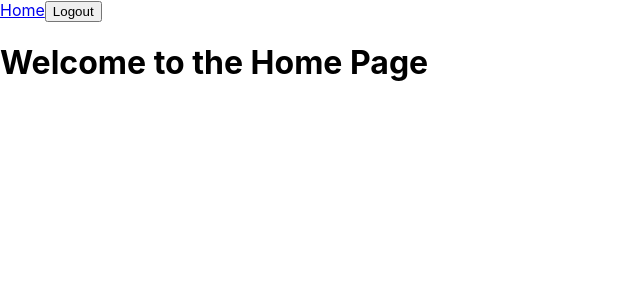
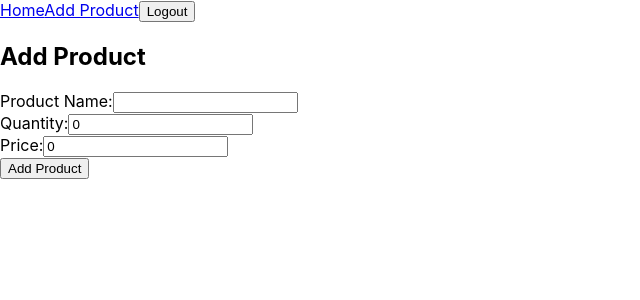
Before and after one commit to HeshMra/React-jwt-authentication, a React (Create React App) app: page /addProduct in a window 1280 px wide. Before the commit this address led to /. Shown: the top 300 px of the page, without its empty margins (0-640 px from the left). Built offline with nearby package versions, Linux system fonts and the light colour scheme; sample sign-in values are in the browser's storage.

Commit message:
Add product implemented with admin  access

```diff
--- a/src/App.js
+++ b/src/App.js
@@ -7,6 +7,8 @@ import Register from "./components/Register";
 import AdminDashboard from "./components/AdminDashboard";
 import UserDashboard from "./components/UserDashboard";
 import PrivateRoute from "./components/PrivateRoute"; // Import PrivateRoute
+import AddProduct from "./components/AddProduct ";
+
 
 function App() {
   const [user, setUser] = React.useState(null); // Store the user object after login
@@ -17,6 +19,7 @@ function App() {
     if (token) {
       try {
         const decoded = jwtDecode(token);
+        // console.log("Fetched Role:", decoded.role); // Print the role
         setUser({ role: decoded.role });
       } catch (error) {
         console.error("Invalid token");
@@ -30,7 +33,6 @@ function App() {
     localStorage.removeItem("token"); // Remove token from storage
   };
 
-
   return (
     <Router>
       <div>
@@ -39,6 +41,7 @@ function App() {
           <a href="/">Home</a>
           {!user && <a href="/login">Login</a>}
           {!user && <a href="/register">Register</a>}
+          {user && user.role ==='admin' && <a href="/addProduct">Add Product</a>}
           {user && <button onClick={handleLogout}>Logout</button>}
         </nav>
 
@@ -47,6 +50,7 @@ function App() {
           <Route path="/" element={<Home />} />
           <Route path="/login" element={<Login setUser={setUser} />} />
           <Route path="/register" element={<Register />} />
+
 
           {/* Protected Routes */}
           <Route
@@ -65,6 +69,14 @@ function App() {
               </PrivateRoute>
             }
           />
+             <Route
+            path="/addProduct"
+            element={
+              <PrivateRoute role="admin">
+                <AddProduct />
+              </PrivateRoute>
+            }
+          />
 
           {/* Default redirection */}
           <Route path="*" element={<Navigate to="/" />} />
--- /dev/null
+++ b/src/components/AddProduct .js
@@ -0,0 +1,81 @@
+import React, { useState } from "react";
+import axios from "axios";
+
+const AddProduct = () => {
+  const [productData, setProductData] = useState({
+    name: "",
+    quantity: 0,
+    price: 0,
+  });
+
+  const [message, setMessage] = useState("");
+  const token = localStorage.getItem("token");
+
+  const handleChange = (e) => {
+    const { name, value } = e.target;
+    setProductData({ ...productData, [name]: value });
+  };
+
+  const handleSubmit = async (e) => {
+    e.preventDefault();
+    try {
+      const response = await axios.post(
+        "http://localhost:5000/products/add_product", // Replace with your actual API endpoint
+        productData,
+        {
+          headers: {
+            Authorization: `Bearer ${token}`,
+            "Content-Type": "application/json",
+          },
+        }
+      );
+      setMessage("Product added successfully!");
+      console.log(response.data);
+    } catch (error) {
+      setMessage(error.response?.data?.message || "Error adding product.");
+      console.error(error);
+    }
+  };
+
+  return (
+    <div>
+      <h2>Add Product</h2>
+      <form onSubmit={handleSubmit}>
+        <div>
+          <label>Product Name:</label>
+          <input
+            type="text"
+            name="name"
+            value={productData.name}
+            onChange={handleChange}
+            required
+          />
+        </div>
+        <div>
+          <label>Quantity:</label>
+          <input
+            type="number"
+            name="quantity"
+            value={productData.quantity}
+            onChange={handleChange}
+            required
+          />
+        </div>
+        <div>
+          <label>Price:</label>
+          <input
+            type="number"
+            name="price"
+            value={productData.price}
+            onChange={handleChange}
+            required
+          />
+        </div>
+        <button type="submit">Add Product</button>
+      </form>
+      {message && <p>{message}</p>}
+    </div>
+  );
+};
+
+export default AddProduct;
--- a/src/components/Login.js
+++ b/src/components/Login.js
@@ -1,6 +1,6 @@
 import React, { useState } from "react";
 import { useNavigate } from "react-router-dom";
-import {jwtDecode} from "jwt-decode"; // Import jwt-decode
+import { jwtDecode } from "jwt-decode"; // Import jwt-decode
 
 
 function Login({ setUser }) {
@@ -28,6 +28,8 @@ function Login({ setUser }) {
       const decodedToken = jwtDecode(data.token);
       const userRole = decodedToken.role;
 
+      // Update the user state in the parent component (App.js)
+      setUser({ role: userRole });
 
       // Navigate based on role
       if (userRole === "admin") {
```
Lines whose indentation alone changed are shown as unchanged.
